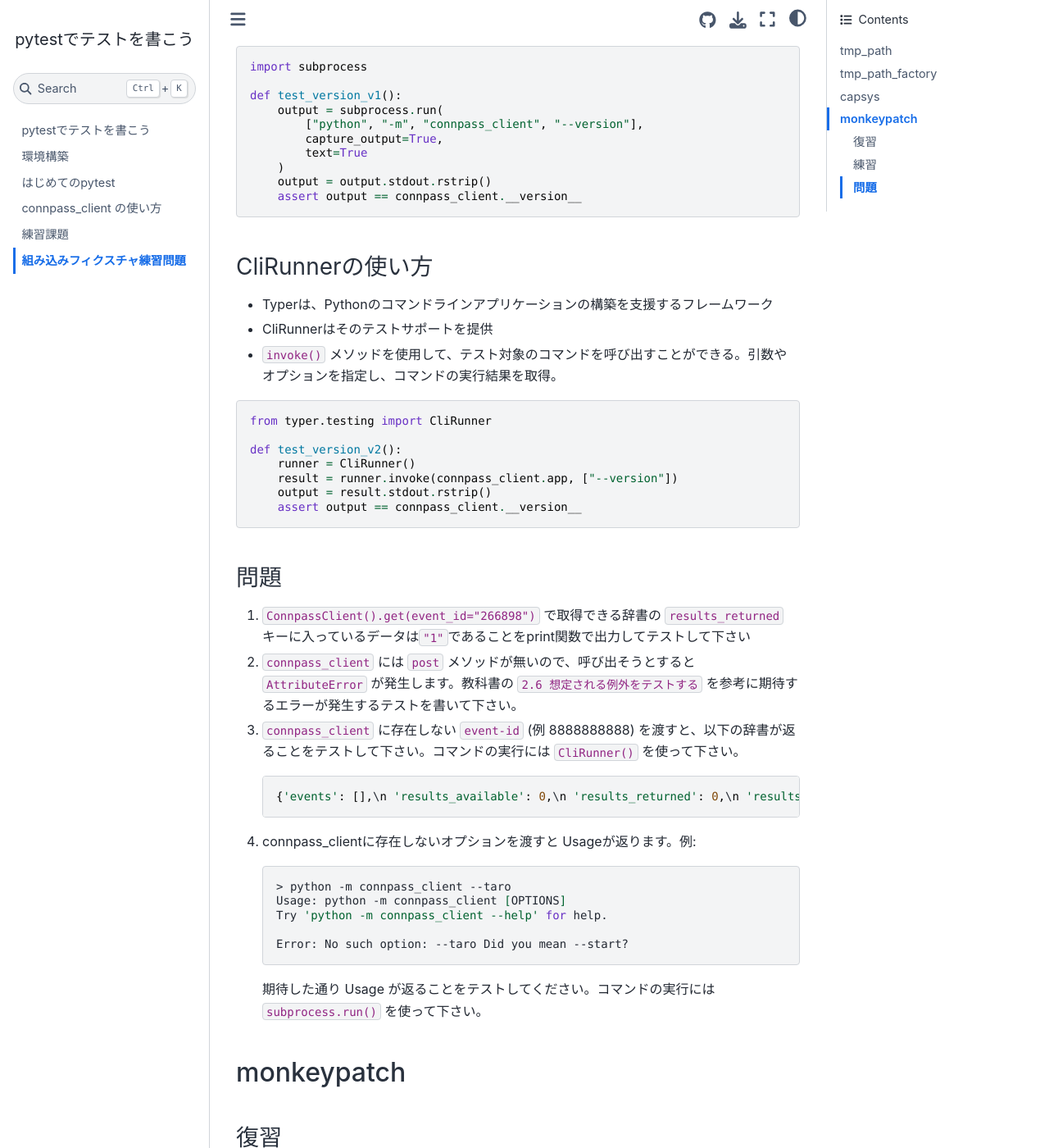
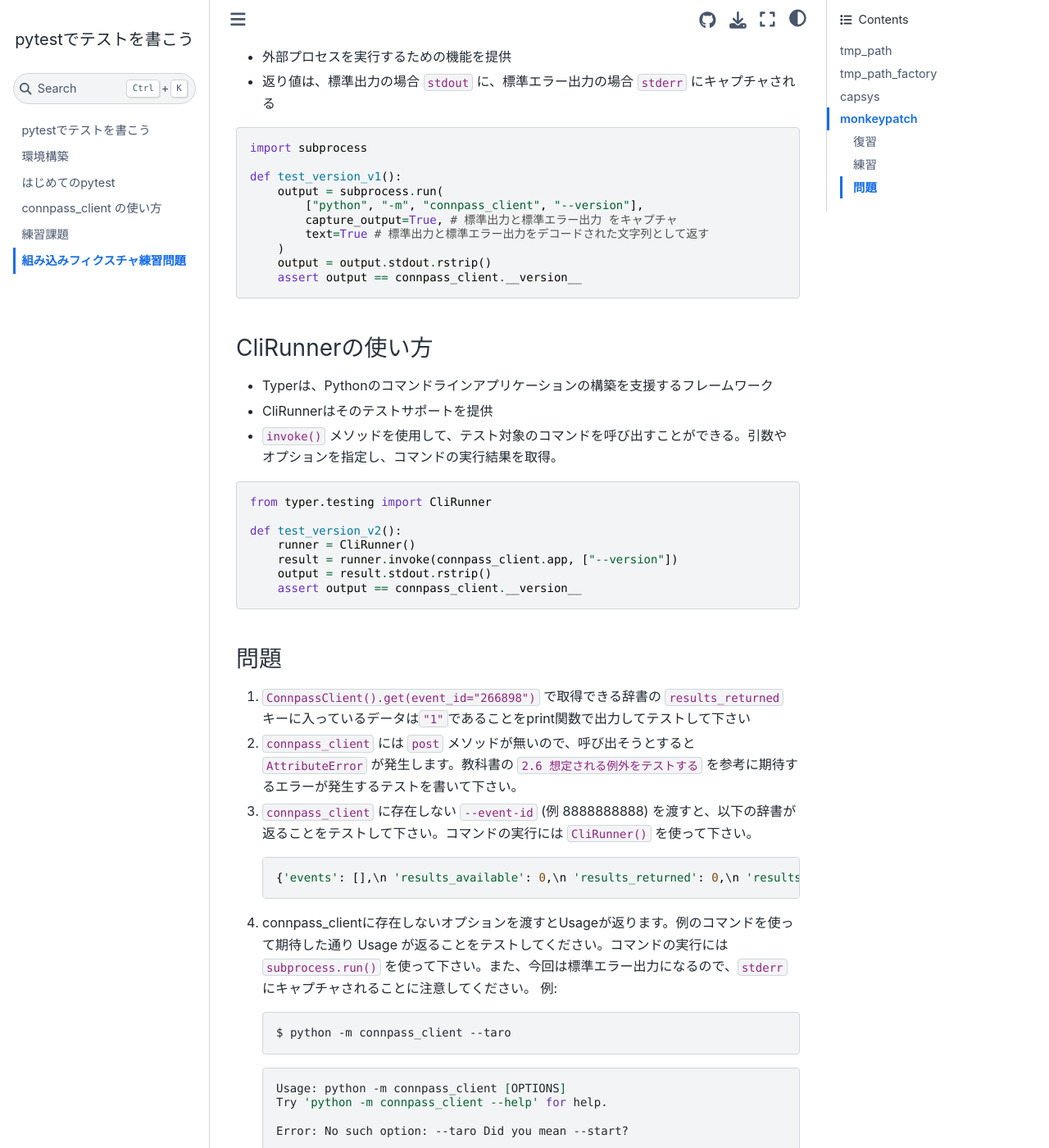
Before and after one commit to fin-py/pytest-hands-on, a Jupyter Book: the page built from docs/exercise2.md, in a window 1280 px wide and 1400 px high, scrolled down 2682 px. Shown: the whole window at 82% size. Built offline with Jupyter Book 1.0.4 settings and Sphinx 7.4.7 and the Sphinx Book theme 1.1.4, drawn with Linux system fonts in a browser that asks for light colours.

Commit message:
文言修正

````diff
--- a/docs/exercise2.md
+++ b/docs/exercise2.md
@@ -89,14 +89,17 @@ def test_1(capsys):
     assert capsys.readouterr().out.strip() == "Hello World!"
 ```
 ### subprocess.run の使い方
+- 外部プロセスを実行するための機能を提供
+- 返り値は、標準出力の場合 `stdout` に、標準エラー出力の場合  `stderr` にキャプチャされる
+
 ```python
 import subprocess
 
 def test_version_v1():
     output = subprocess.run(
         ["python", "-m", "connpass_client", "--version"],
-        capture_output=True,
-        text=True
+        capture_output=True, # 標準出力と標準エラー出力 をキャプチャ
+        text=True # 標準出力と標準エラー出力をデコードされた文字列として返す
     )
     output = output.stdout.rstrip()
     assert output == connpass_client.__version__
@@ -119,20 +122,21 @@ def test_version_v2():
 ### 問題
 1. `ConnpassClient().get(event_id="266898")` で取得できる辞書の `results_returned` キーに入っているデータは`"1"`であることをprint関数で出力してテストして下さい
 1. `connpass_client` には `post` メソッドが無いので、呼び出そうとすると `AttributeError` が発生します。教科書の `2.6 想定される例外をテストする` を参考に期待するエラーが発生するテストを書いて下さい。
-1. `connpass_client` に存在しない `event-id` (例 8888888888) を渡すと、以下の辞書が返ることをテストして下さい。コマンドの実行には `CliRunner()` を使って下さい。
+1. `connpass_client` に存在しない `--event-id` (例 8888888888) を渡すと、以下の辞書が返ることをテストして下さい。コマンドの実行には `CliRunner()` を使って下さい。
     ```python
     {'events': [],\n 'results_available': 0,\n 'results_returned': 0,\n 'results_start': 1}
     ```
-1. connpass_clientに存在しないオプションを渡すと Usageが返ります。例:
+1. connpass_clientに存在しないオプションを渡すとUsageが返ります。例のコマンドを使って期待した通り Usage が返ることをテストしてください。コマンドの実行には `subprocess.run()` を使って下さい。また、今回は標準エラー出力になるので、`stderr` にキャプチャされることに注意してください。
+    例:
     ```bash
-    > python -m connpass_client --taro
+    $ python -m connpass_client --taro
+    ```
+    ```bash
     Usage: python -m connpass_client [OPTIONS]
     Try 'python -m connpass_client --help' for help.
 
     Error: No such option: --taro Did you mean --start?
     ```
-    期待した通り Usage が返ることをテストしてください。コマンドの実行には `subprocess.run()` を使って下さい。
-
 
 ## monkeypatch
 ### 復習
````
